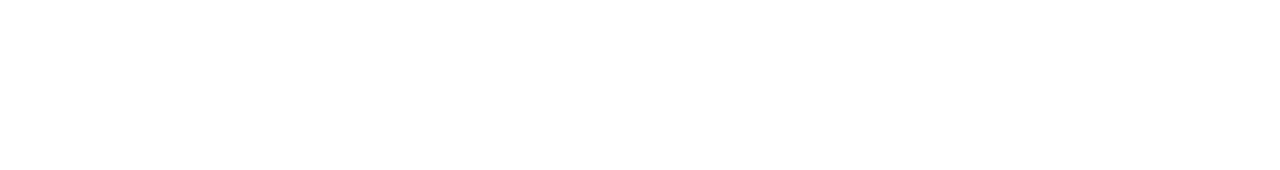
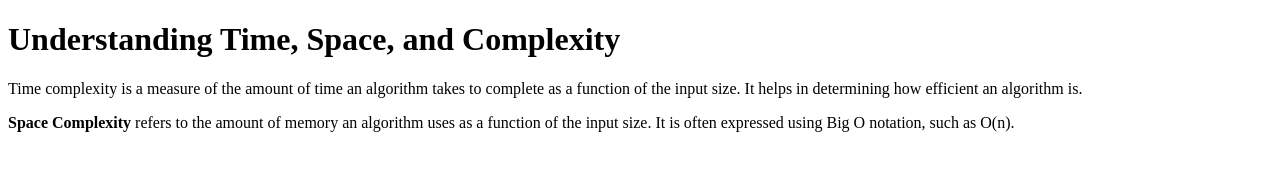
Before and after one commit to acciojob/time-and-space-complexity-Anandmohan7, a website: page main.html in a window 1280 px wide. Drawn offline with Linux system fonts and the light colour scheme.

Commit message:
created a submission

```diff
--- a/main.html
+++ b/main.html
@@ -4,10 +4,17 @@
 
 <head>
 	<link rel="stylesheet" href="styles.css">
+    <title>Time and Space Complexity</title>
 </head>
 
 <body>
 	<!-- the entire body must be written by student -->
+
+    <h1>Understanding Time, Space, and Complexity</h1>
+
+    <p>Time complexity is a measure of the amount of time an algorithm takes to complete as a function of the input size. It helps in determining how efficient an algorithm is.</p>
+
+    <p><b>Space Complexity</b> refers to the amount of memory an algorithm uses as a function of the input size. It is often expressed using Big O notation, such as O(n).</p>
     <script type="text/javascript" src="./script.js">
 </script>
 
```
